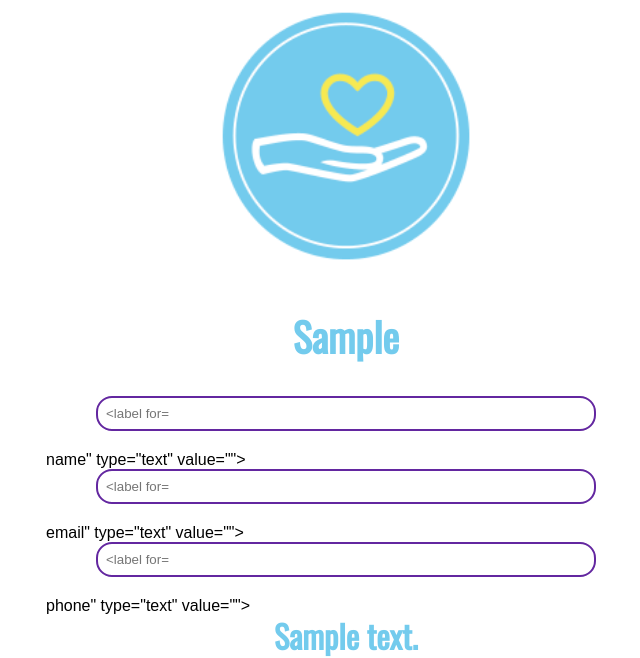
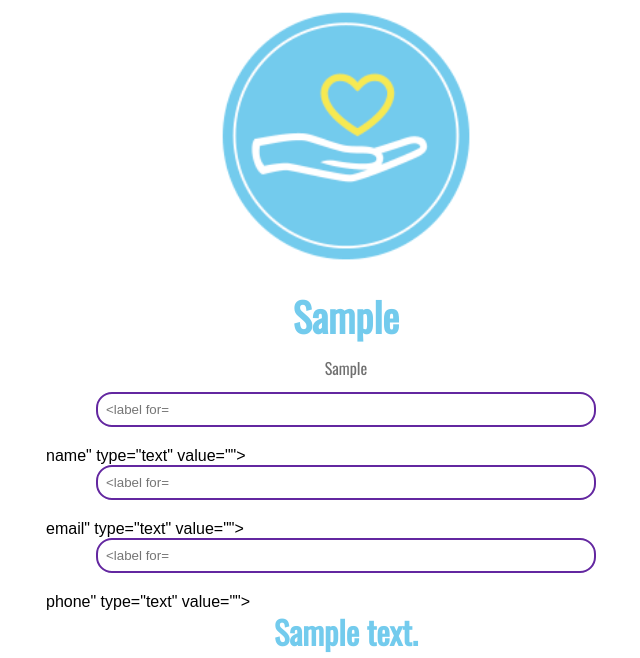
Before and after one commit to swlee052/protected-haven, a Flask app: template templates/report.html in a window 1280 px wide. Shown: the part 132-790 px from the top of the page, without its empty margins (294-934 px from the left). Run offline with Flask 2, Linux system fonts and the light colour scheme; the template is opened without the code that fills it: values that come from a table or form of the project are taken from there, others are empty; tables that the repository leaves empty hold one stand-in row (values such as "Sample post").

Commit message:
update form notice

```diff
--- a/models.py
+++ b/models.py
@@ -26,6 +26,7 @@ class Lang(db.Model):
     form_details = db.Column(db.String, nullable=False)
     form_geoloc = db.Column(db.String, nullable=False)
     form_personal_info = db.Column(db.String, nullable=False)
+    form_call_notice = db.Column(db.String, nullable=False)
     form_incident_details = db.Column(db.String, nullable=False)
     form_submit = db.Column(db.String, nullable=False)
     form_cancel = db.Column(db.String, nullable=False)
--- a/seed.py
+++ b/seed.py
@@ -18,6 +18,7 @@ english = Lang(name='English',
                 form_details='Details of the Incident',
                 form_geoloc="Do not send location",
                 form_personal_info="Personal Information (optional)",
+                form_call_notice="*In case of an emergency, please call on of the numbers found below.",
                 form_incident_details="Details of Incident",
                 form_submit="Submit",
                 form_cancel="Cancel",
@@ -31,6 +32,7 @@ chinese = Lang(name='Chinese',
                     form_details='事故详情',
                     form_geoloc="不发送位置",
                     form_personal_info="个人信息（可选）",
+                    form_call_notice="**紧急情况下，请拨打以下电话号码。",
                     form_incident_details="事故详情",
                     form_submit="提交",
                     form_cancel="取消",
@@ -44,6 +46,7 @@ vietnamese = Lang(name='Vietnamese',
                     form_details='Chi tiết về sự cố',
                     form_geoloc="Không gửi vị trí",
                     form_personal_info="Thông tin cá nhân (Tùy chọn)",
+                    form_call_notice="* Trong trường hợp khẩn cấp, vui lòng gọi theo các số bên dưới.",
                     form_incident_details="Chi tiết về sự cố",
                     form_submit="Gửi đi",
                     form_cancel="Huỷ bỏ",
@@ -56,6 +59,7 @@ tagalog = Lang(name='Tagalog', script='Tagalog',
                 form_details='Mga Detalye ng Insidente',
                 form_geoloc="Huwag magpadala ng lokasyon",
                 form_personal_info="Personal na Impormasyon (Opsyonal)",
+                form_call_notice="* Sa kaso ng isang emergency, mangyaring tumawag sa mga numero na matatagpuan sa ibaba.",
                 form_incident_details="Mga Detalye ng Insidente",
                 form_submit="Ipasa",
                 form_cancel="Pagkansela",
--- a/static/style3.css
+++ b/static/style3.css
@@ -90,12 +90,11 @@
     align-items: center;
     width: 612px;
     height: 80px;
-    margin: auto;
+    margin: 0 auto;
     font-size: 40px;
     font-family: Oswald;
     color: #73cbed;
     text-align: center;
-    padding: 20px;
   }
 
   form {
@@ -288,6 +287,16 @@
     text-decoration: none;
   }
 
+  .callNotice {
+    display: flex;
+    justify-content: center;
+    margin-bottom: 12px;
+    align-items: center;
+    align-content: center;
+    color: #707070;
+    font-family: Oswald, serif;
+  }
+
 
   @media only screen and (max-width: 600px) {
     .grid-container {
--- a/templates/report.html
+++ b/templates/report.html
@@ -3,6 +3,7 @@
 {% block content %}
 
   <h1>{{ lang.form_personal_info }}</h1>
+  <p class="callNotice">{{lang.form_call_notice}}</p>
 
   <form method="POST">
     {{ form.hidden_tag() }}
```
Also changed, not shown: templates/resources.html (+12 -4 lines).
